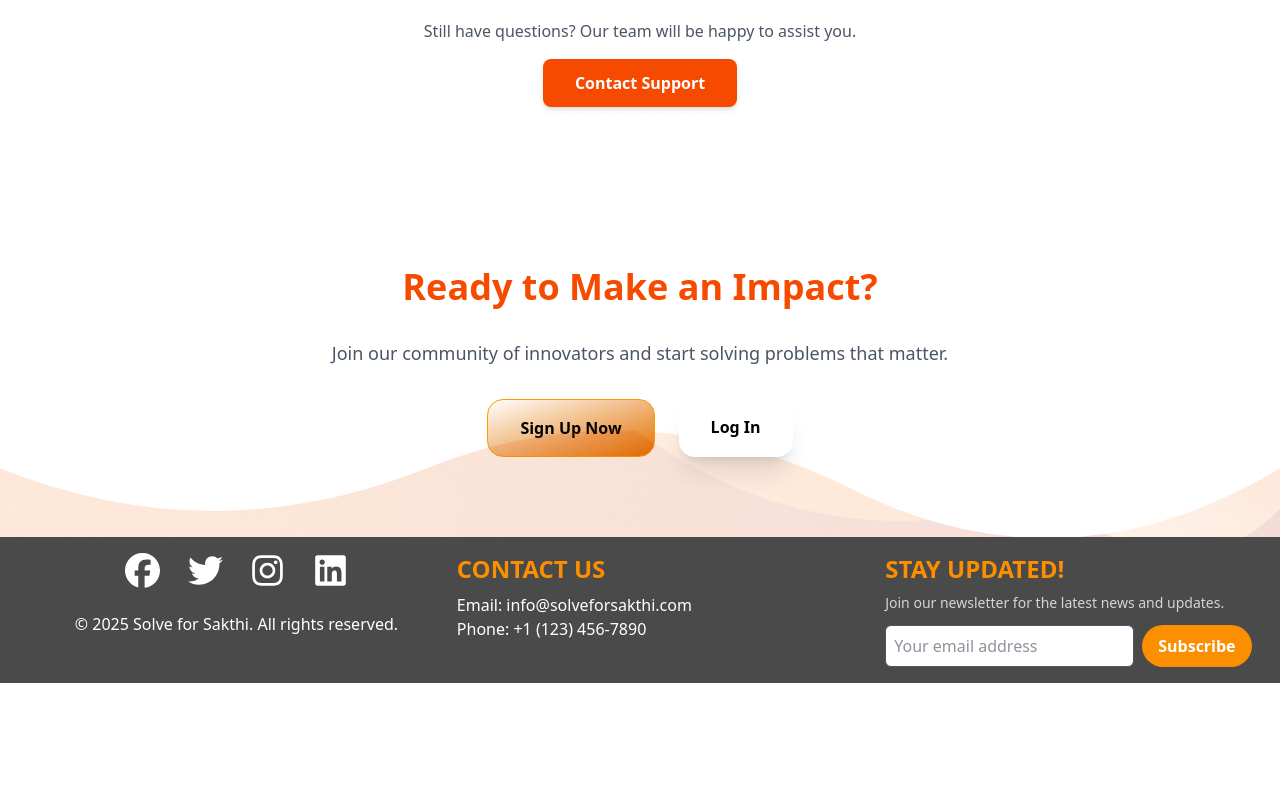
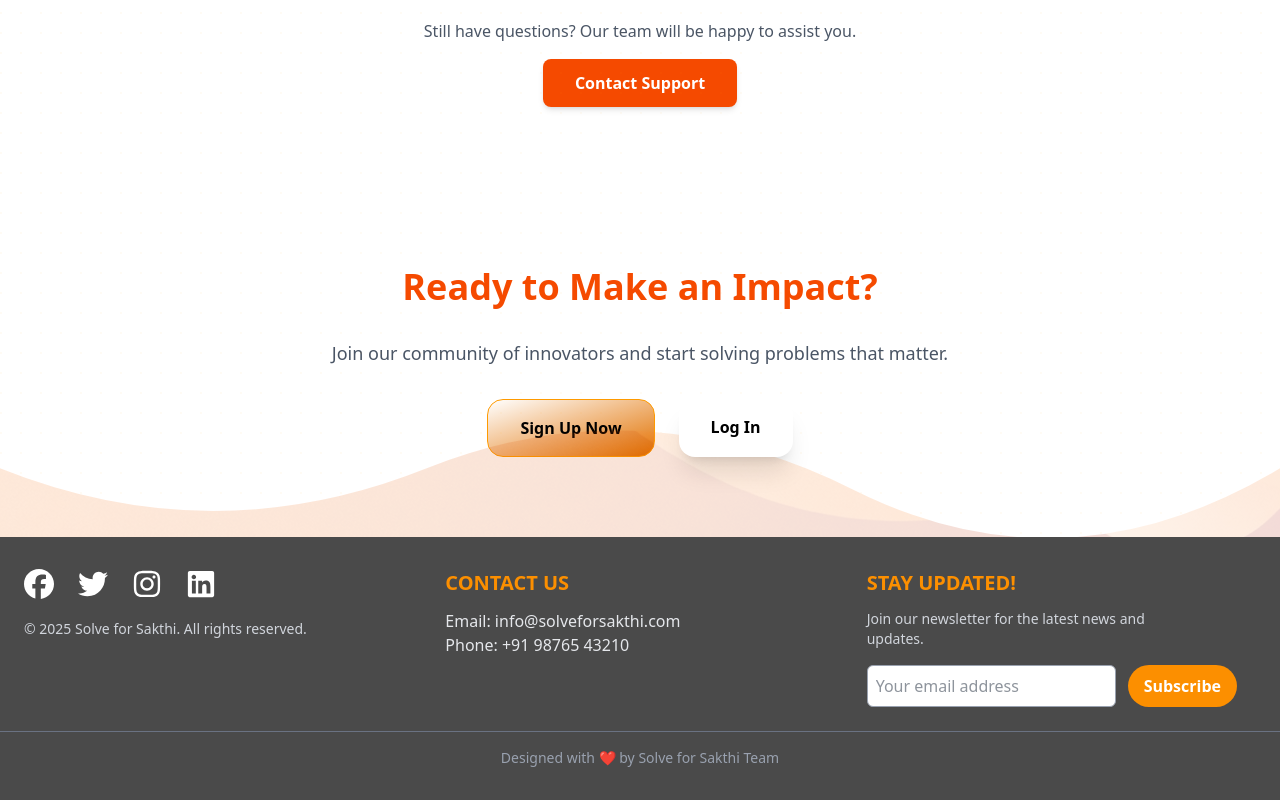
Before and after one commit to damodara2006/Project_SFS, a React (Vite) app in the folder frontend/: page / in a window 1280 px wide. Shown: the part 2788-3588 px from the top of the page. Before the commit the page ends 3471 px from the top, so only its background shows below. Built offline with nearby package versions, Linux system fonts and the light colour scheme.

Commit message:
feat: update Footer and ProblemStatements components for improved layout and functionality; clean up Register component

```diff
--- a/frontend/src/components/Footer.jsx
+++ b/frontend/src/components/Footer.jsx
@@ -1,51 +1,55 @@
-import { FaFacebook } from 'react-icons/fa6';
-import { FaTwitter } from 'react-icons/fa6';
-import { FaInstagram } from 'react-icons/fa6';
-import { FaLinkedin } from 'react-icons/fa6';
+import { FaFacebook, FaTwitter, FaInstagram, FaLinkedin } from "react-icons/fa6";
 
 const Footer = () => {
   return (
-    <>
-      <footer className="bg-[#4a4a4a] text-white py-4 w-full">
-        <div className="container flex flex-col md:flex-row justify-evenly items-center md:items-start mx-auto text-center md:text-left px-4">
-            <div className="flex flex-col justify-center items-center mb-6 md:mb-0 md:w-1/3">
+    <footer className="bg-[#4a4a4a] text-white py-8 w-full">
+      <div className="max-w-7xl mx-auto px-6 grid grid-cols-1 md:grid-cols-3 gap-8 text-center md:text-left">
 
-              {/* Icons go here */}
-              <div className="flex justify-around w-full max-w-[250px] h-max mb-6">
-                <FaFacebook size={35} className='hover:text-[#ff9100]'/>
-                <FaTwitter size={35} className='hover:text-[#ff9100]'/>
-                <FaInstagram size={35} className='hover:text-[#ff9100]'/>
-                <FaLinkedin size={35} className='hover:text-[#ff9100]'/>
+        {/* Social Section */}
+        <div className="flex flex-col items-center md:items-start">
+          <div className="flex justify-center md:justify-start gap-6 mb-5">
+            <FaFacebook size={30} className="hover:text-[#ff9100] cursor-pointer transition-all duration-200" />
+            <FaTwitter size={30} className="hover:text-[#ff9100] cursor-pointer transition-all duration-200" />
+            <FaInstagram size={30} className="hover:text-[#ff9100] cursor-pointer transition-all duration-200" />
+            <FaLinkedin size={30} className="hover:text-[#ff9100] cursor-pointer transition-all duration-200" />
+          </div>
+          <p className="text-sm text-gray-300">
+            &copy; {new Date().getFullYear()} Solve for Sakthi. All rights reserved.
+          </p>
         </div>
 
-              {/* Copyright notice */}
-              <p>&copy; {new Date().getFullYear()} Solve for Sakthi. All rights reserved.</p>
+        {/* Contact Section */}
+        <div className="flex flex-col items-center md:items-start">
+          <span className="uppercase text-xl font-bold mb-3 text-[#fc8f00]">Contact Us</span>
+          <p className="text-base text-gray-200">Email: info@solveforsakthi.com</p>
+          <p className="text-base text-gray-200">Phone: +91 98765 43210</p>
         </div>
-            <div className='flex flex-col items-center md:items-start mb-6 md:mb-0 md:w-1/3'>
-              <span className='uppercase text-2xl font-bold mb-2 text-[#fc8f00]'>Contact Us</span>
-              <p className='text-base'>Email: info@solveforsakthi.com</p>
-              <p className='text-base'>Phone: +1 (123) 456-7890</p>
-            </div>
-            <div className='flex flex-col items-center md:items-start mt-6 md:mt-0'>
-              <span className='uppercase text-2xl font-bold mb-2 text-[#fc8f00]'>Stay Updated!</span>
-              <p className='text-sm mb-3 text-gray-300'>
+
+        {/* Newsletter Section */}
+        <div className="flex flex-col items-center md:items-start">
+          <span className="uppercase text-xl font-bold mb-3 text-[#fc8f00]">Stay Updated!</span>
+          <p className="text-sm mb-4 text-gray-300 max-w-[300px]">
             Join our newsletter for the latest news and updates.
           </p>
-              <div className='flex flex-col sm:flex-row gap-2 w-full'>
+          <div className="flex flex-col sm:flex-row gap-3 w-full max-w-[350px]">
             <input
-                  type='email'
-                  placeholder='Your email address'
-                  className='p-2 rounded-md bg-white text-gray-800 border border-gray-600 focus:outline-none focus:border-[#fc8f00] flex-grow'
+              type="email"
+              placeholder="Your email address"
+              className="p-2 rounded-md bg-white text-gray-800 border border-gray-400 focus:outline-none focus:border-[#fc8f00] flex-grow"
             />
-                <button className='bg-[#fc8f00] text-white font-semibold py-2 px-4 rounded-full hover:bg-[#e07c00] transition duration-200'>
+            <button className="bg-[#fc8f00] text-white font-semibold py-2 px-4 rounded-full hover:bg-[#e07c00] transition duration-200">
               Subscribe
             </button>
           </div>
         </div>
       </div>
+
+      {/* Bottom Line for small screens */}
+      <div className="mt-6 border-t border-gray-500 pt-4 text-center text-sm text-gray-400 px-4">
+        Designed with ❤️ by Solve for Sakthi Team
+      </div>
     </footer>
-    </>
-  )
-}
+  );
+};
 
-export default Footer
+export default Footer;
--- a/frontend/src/components/ProblemStatements.jsx
+++ b/frontend/src/components/ProblemStatements.jsx
@@ -406,6 +406,10 @@ const ProblemStatements = () => {
     load();
   }, []);
 
+  console.log(fetchProblems().then(res=>console.log(res)
+  ));
+
+
   return (
     <motion.div
       className="min-h-screen bg-white/50 p-6"
@@ -421,13 +425,13 @@ const ProblemStatements = () => {
         </header>
 
         {/* Cards Section (like TeamDetails) */}
-        <section className="grid grid-cols-1 sm:grid-cols-2 md:grid-cols-3 lg:grid-cols-5 gap-6 mb-10">
+        <section className="grid grid-cols-1 sm:grid-cols-2 md:grid-cols-3 lg:grid-cols-3 gap-8 mb-10 ">
           {[
             { label: "Total Problems", value: problems.length },
-            { label: "Latest Date", value: problems[problems.length - 1]?.date || "N/A" },
-            { label: "Themes", value: [...new Set(problems.map((p) => p.theme))].length },
-            { label: "Categories", value: [...new Set(problems.map((p) => p.category))].length },
-            { label: "Status", value: error ? "Offline Mode" : "Online" },
+            // { label: "Latest Date", value: problems[problems.length - 1]?.date || "N/A" },
+            { label: "Themes", value: [...new Set(problems.map((p) => p.DEPT))].length },
+            { label: "Categories", value: [...new Set(problems.map((p) => p.CATEGORY))].length },
+            // { label: "Status", value: error ? "Offline Mode" : "Online" },
           ].map((item) => (
             <div
               key={item.label}
@@ -484,11 +488,12 @@ const ProblemStatements = () => {
                     Category
                   </th>
                   <th className="px-6 py-3 text-left text-xs font-semibold text-gray-600 uppercase tracking-wider">
-                    Date
+                    Deadline
                   </th>
                   <th className="px-6 py-3 text-right text-xs font-semibold text-gray-600 uppercase tracking-wider">
                     Actions
-                  </th>
+                    </th>
+
                 </tr>
               </thead>
               <tbody className="divide-y divide-gray-100">
@@ -503,7 +508,7 @@ const ProblemStatements = () => {
                     <td className="px-6 py-4 text-sm text-gray-700">{p.ID}</td>
                     <td className="px-6 py-4 text-sm text-gray-700">{p.TITLE}</td>
                     <td className="px-6 py-4 text-sm text-gray-700">{p.CATEGORY}</td>
-                    <td className="px-6 py-4 text-sm text-gray-700">{p.DATE}</td>
+                    <td className="px-6 py-4 text-sm text-gray-700">{p.SUB_DEADLINE.split("T")[0]}</td>
                     <td className="px-6 py-4 text-right">
                       <button
                         onClick={() => openModal(p)}
@@ -531,13 +536,13 @@ const ProblemStatements = () => {
                 <strong>ID:</strong> {selected.ID}
               </div>
               <div>
-                <strong>Date:</strong> {selected.DATE}
+                <strong>Date:</strong> {selected.SUB_DEADLINE.split("T")[0]}
               </div>
               <div>
                 <strong>Category:</strong> {selected.CATEGORY}
               </div>
               <div>
-                <strong>Theme:</strong> {selected.THEME}
+                <strong>Theme:</strong> {selected.DEPT}
               </div>
               <div>
                 <strong>Description:</strong> {selected.DESCRIPTION}
@@ -545,12 +550,12 @@ const ProblemStatements = () => {
               <div>
                 <strong>Resources:</strong>{" "}
                 <a
-                  href={selected.RESOURCES}
+                  href={selected.Reference}
                   className="text-blue-600 hover:underline"
                   target="_blank"
                   rel="noreferrer"
                 >
-                  {selected.RESOURCES}
+                  {selected.Reference}
                 </a>
               </div>
               <div className="flex justify-end gap-3 mt-4">
```
Also changed, not shown: frontend/src/components/Register.jsx (line endings or trailing spaces), 1 other file (tests, documents, lock files or other folders). Lines whose indentation alone changed are shown as unchanged.
